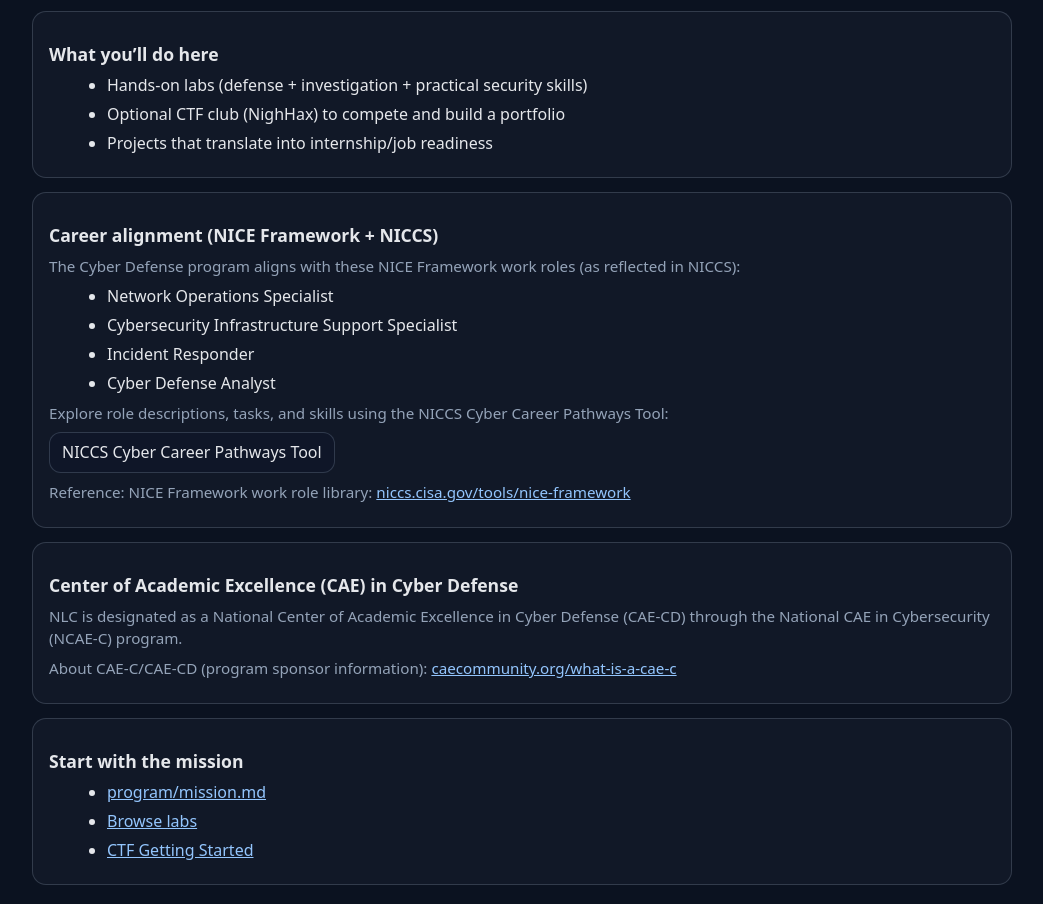
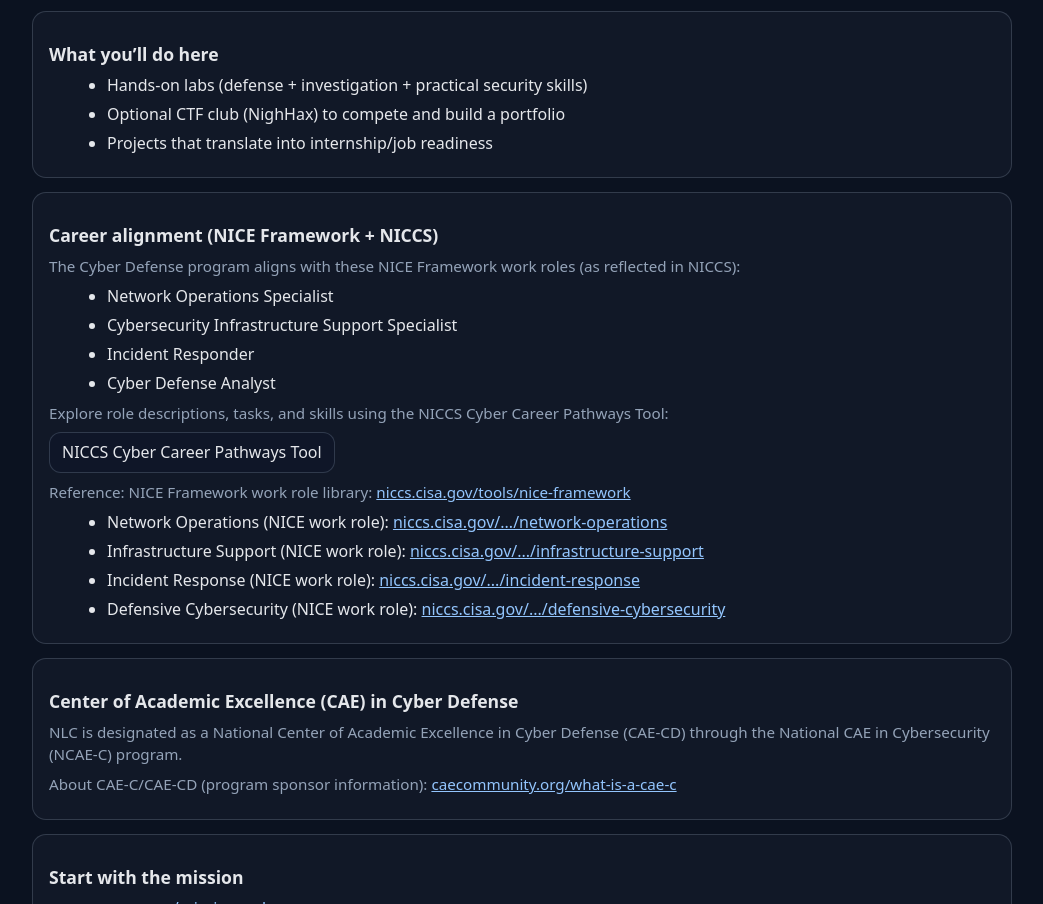
Before and after one commit to cthornsburg/nlc_cyber, a plain HTML site: page docs/prospective/index.html in a window 1280 px wide. Shown: the part 196-1100 px from the top of the page, without its empty margins (118-1161 px from the left). Drawn offline with Linux system fonts and the light colour scheme.

Commit message:
Add direct NICE work role reference links (NICCS)

```diff
--- a/docs/prospective/index.html
+++ b/docs/prospective/index.html
@@ -55,6 +55,12 @@
       <p class="muted">Explore role descriptions, tasks, and skills using the NICCS Cyber Career Pathways Tool:</p>
       <p><a class="btn" href="https://niccs.cisa.gov/tools/cyber-career-pathways-tool">NICCS Cyber Career Pathways Tool</a></p>
       <p class="muted">Reference: NICE Framework work role library: <a href="https://niccs.cisa.gov/tools/nice-framework">niccs.cisa.gov/tools/nice-framework</a></p>
+      <ul>
+        <li>Network Operations (NICE work role): <a href="https://niccs.cisa.gov/tools/nice-framework/work-role/network-operations">niccs.cisa.gov/.../network-operations</a></li>
+        <li>Infrastructure Support (NICE work role): <a href="https://niccs.cisa.gov/tools/nice-framework/work-role/infrastructure-support">niccs.cisa.gov/.../infrastructure-support</a></li>
+        <li>Incident Response (NICE work role): <a href="https://niccs.cisa.gov/tools/nice-framework/work-role/incident-response">niccs.cisa.gov/.../incident-response</a></li>
+        <li>Defensive Cybersecurity (NICE work role): <a href="https://niccs.cisa.gov/tools/nice-framework/work-role/defensive-cybersecurity">niccs.cisa.gov/.../defensive-cybersecurity</a></li>
+      </ul>
     </div>
 
     <div class="card">
```
